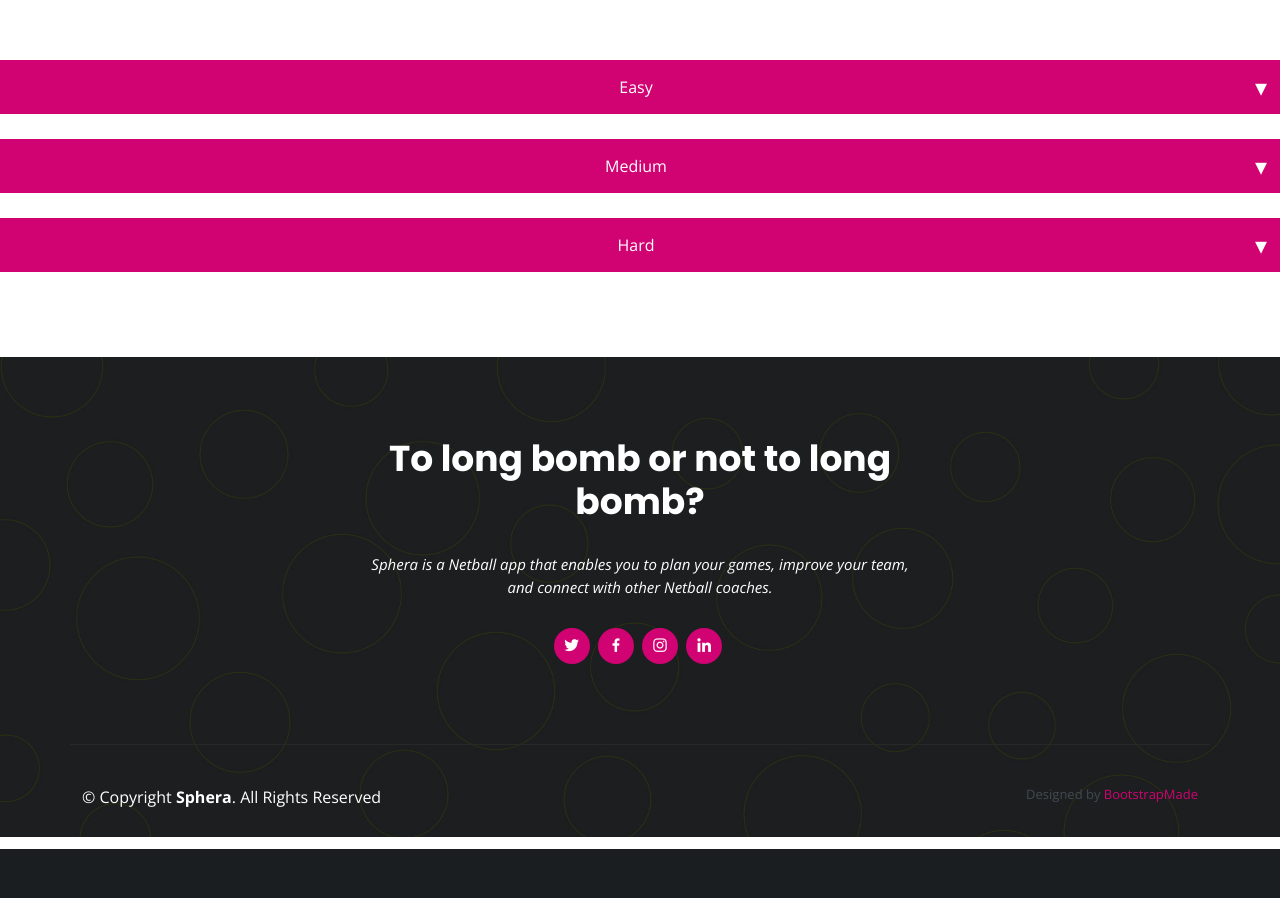
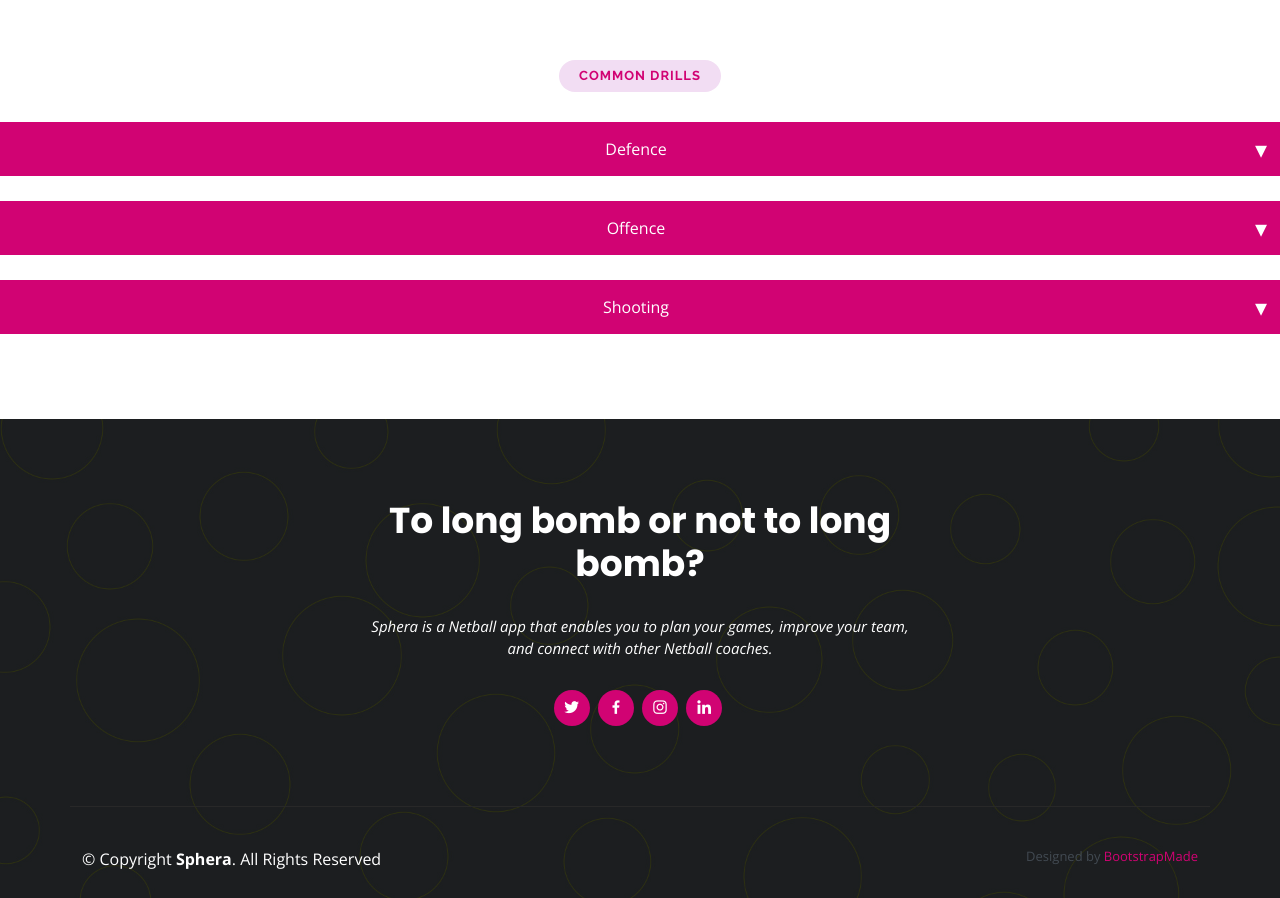
Before and after one commit to bu5to/SOFT7003-G2, a Flask app: page /techniques in a window 1280 px wide. Shown: the part 70-968 px from the top of the page. Before the commit the page ends 919 px from the top, so only its background shows below. Run offline with Flask 2, Linux system fonts and the light colour scheme; some libraries are stand-ins or nearby versions.

Commit message:
Updated Drills page
Includes nested accordions, each containing an example drill for the demo.

```diff
--- a/static/css/style.css
+++ b/static/css/style.css
@@ -1615,7 +1615,6 @@ section {
   color: white;
   transition: background 0.2s;
 }
-
 .tech-accordion-button::after{
   content: '\25be';
   float: right;
@@ -1637,3 +1636,11 @@ section {
   display: none;
   overflow: auto;
 }
+.inner-accordion{
+  background-color: white;
+  color: #d10373;
+  border: solid #d10373 2px;
+}
+.inner-accordion:hover{
+  background-color:#f4f4f4;
+}
--- a/templates/base.html
+++ b/templates/base.html
@@ -69,7 +69,7 @@
                 <li><a class="nav-link scrollto" href="{{ url_for('index') }}">Home</a></li>
                 {% if current_user.is_authenticated %}
                 <li><a class="nav-link scrollto" href="{{ url_for('about') }}">Court Planner</a></li>
-                <li><a "nav-link scrollto" href="{{ url_for('techniques') }}">Techniques</a></li>
+                <li><a "nav-link scrollto" href="{{ url_for('techniques') }}">Common Drills</a></li>
                 <li class="dropdown"><a class="nav-link scrollto" href="{{ url_for('trainingplans') }}">Training Plans
                     <i class="bi bi-chevron-down"></i></a>
                     <ul>
--- a/templates/techniques.html
+++ b/templates/techniques.html
@@ -3,21 +3,72 @@
 
 {% block content %}
     <section class="tech-cotnainers">
+        <div class="section-title">
+            <h2>Common Drills</h2>
+        </div>
         <div class="tech-accordion">
-            <button class="tech-accordion-button">Easy</button>
+            <button class="tech-accordion-button">Defence</button>
             <div class="tech-accordion-content">
-                <button class="tech-accordion-button">Test tech</button>
+                <button class="tech-accordion-button inner-accordion">Forcing Wide</button>
                 <div class="tech-accordion-content">
-                    <p>Lorem Ipsum</p>
+                    <h4>Organisation:</h4>
+                    <p>Set up a an area approximately 5m square. Two teams of four players, one attacking the other defending. Attacking team pass the ball around the area while defence try to restrict their space by staying on the inside and forcing them out. Place a time limit or number of interceptions before swapping teams over.</p>
+                    <h4>Coaching Points:</h4>
+                    <ul>
+                        <li>Defenders position body so attacking player has to move away from the ball.</li>
+                        <li>Defending unit must communicate in order to work together successfully.</li>
+                    </ul>
+                    <h4>Progressions:</h4>
+                    <ul>
+                        <li>Increase the space in order to make achieving successful interceptions more challenging. Likewise if success is not being achieved by the defenders, the space can be made smaller.</li>
+                    </ul>
                 </div>
             </div>
-            <button class="tech-accordion-button">Medium</button>
+            <button class="tech-accordion-button">Offence</button>
             <div class="tech-accordion-content">
-                <p>Lorem Ipsum</p>
+                <button class="tech-accordion-button inner-accordion">Centre Pass 1</button>
+                <div class="tech-accordion-content">
+                    <h4>Organisation:</h4>
+                    <p>8 players - 4 attackers, 4 defenders in two-thirds of the court. Players position themselves in a standard centre pass formation. C passes to GA who has made a diagonal drive into the centre third. Meanwhile WA drives to the top of the shooting area to receive the next pass. WA then passes to the GS. </p>
+                    <h4>Coaching Points:</h4>
+                    <ul>
+                        <li>Ensure passes are accurate and into the space, enabling the moving player to attack the ball.</li>
+                        <li>Use arms to maximise speed on sprints.</li>
+                        <li>Land in an upright and balanced position to receive all passes and for the WA – as close the circle edge as possible.</li>
+                    </ul>
+                    <h4>Progressions:</h4>
+                    <ul>
+                        <li>Vary the starting positions of the attackers e.g. on the inside of the defender.</li>
+                        <li>Increase the pressure from the defenders.</li>
+                    </ul>
+                </div>
             </div>
-            <button class="tech-accordion-button">Hard</button>
+            <button class="tech-accordion-button">Shooting</button>
             <div class="tech-accordion-content">
-                <p>Hello team</p>
+                <button class="tech-accordion-button inner-accordion">Stationary Technique</button>
+                <div class="tech-accordion-content">
+                    <h4>Organisation:</h4>
+                    <p>1 post, 1 ball, 1 shooter. Take up a stationary position close to the post. Use the techniques listed in the coaching points to perfect your shooting skill.</p>
+                    <h4>Coaching Points</h4>
+                    <h5>Ready Position:</h5>
+                    <ul>
+                        <li>Feet in a comfortable forward facing position, not too far apart.</li>
+                        <li>Balanced position, with equal weight on both feet and hips facing the front.</li>
+                        <li>Ball held by dominant hand and high above the head. Fingers point back and are slightly open, ball sits in your hand.</li>
+                        <li>Second hand is placed at the side of the ball to steady its position.</li>
+                        <li>Elbows slightly flexed, lined in the direction of the post.</li>
+                    </ul>
+                    <h5>Execution:</h5>
+                    <ul>
+                        <li>Focus on a point above the ring to give height to your shot.</li>
+                        <li>Power through the ankles by pushing up through slightly flexed knees.</li>
+                        <li>Maintain balanced position.</li>
+                        <li>Flex elbows not allowing the ball to drop behind your head.</li>
+                        <li>Wrist flicks as the ball is released off the fingers in order to create a backwards spin.</li>
+                        <li>Fingers follow the ball on a high trajectory towards the post, dropping in to the ring.</li>
+                        <li>Aim to drop the ball through the net without it touching the ring.</li>
+                    </ul>
+                </div>
             </div>
         </div>
     </section>
```
